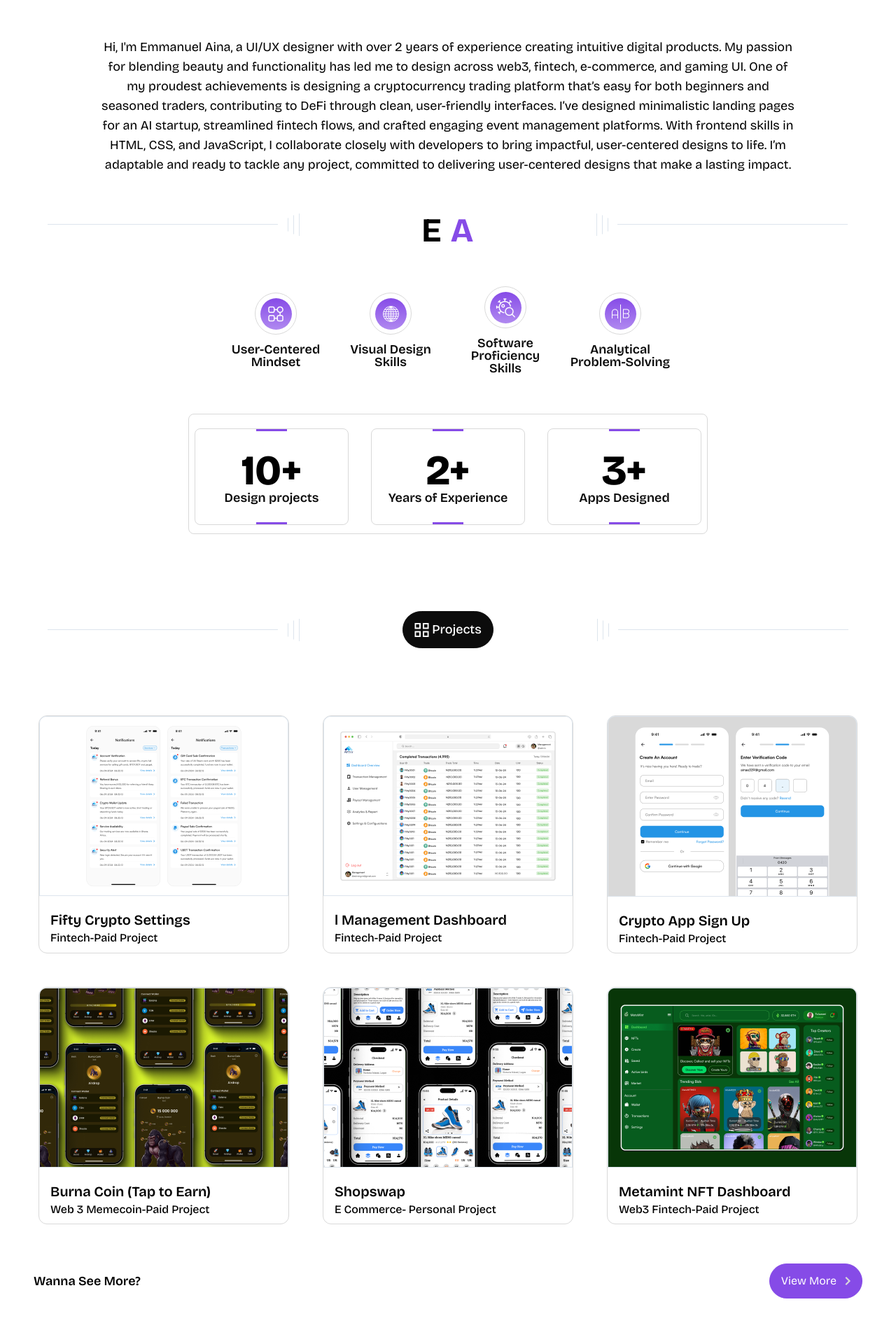
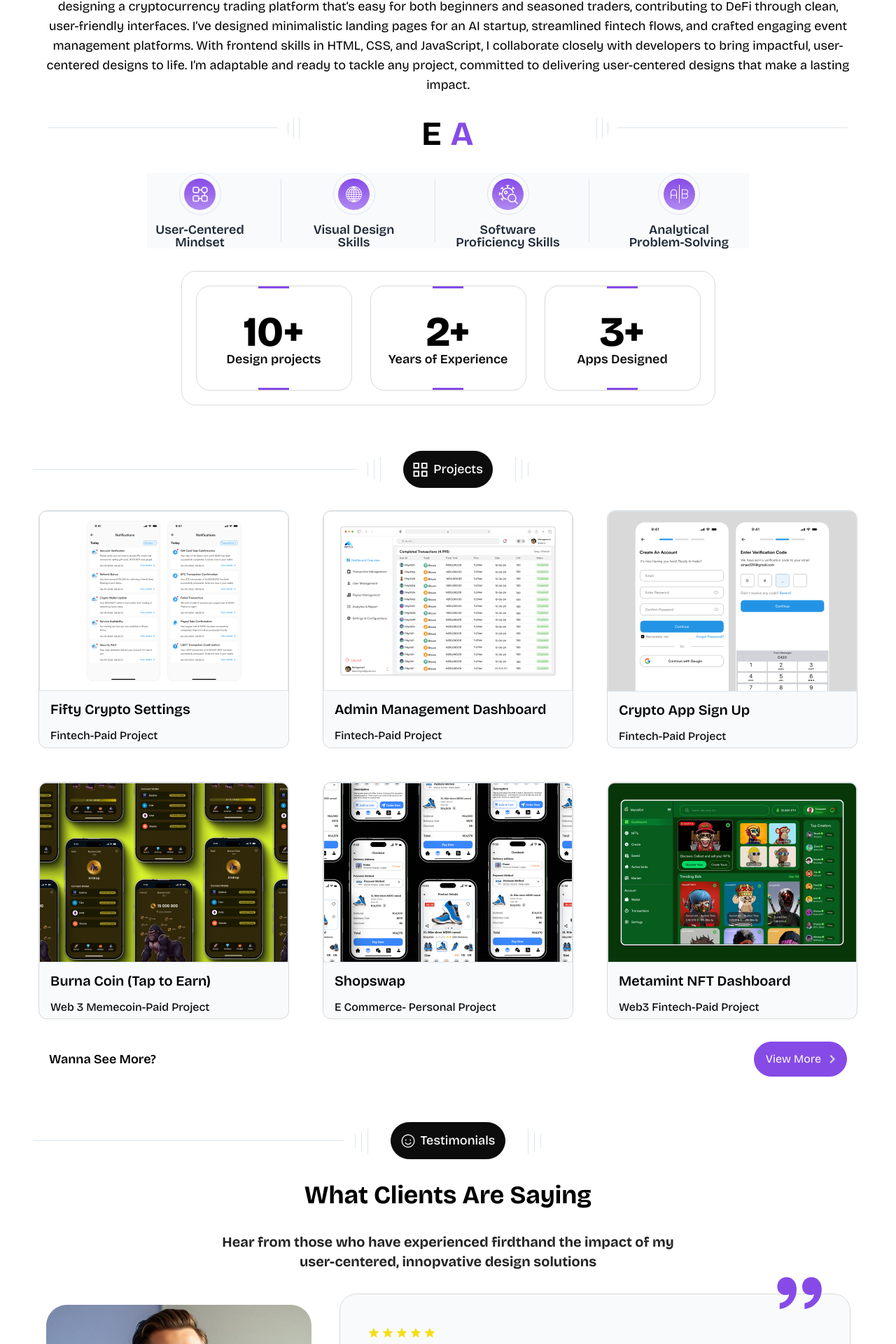
Before and after one commit to CinnamonfirJ/Emmanuelaina, a React (Vite) app: page / in a window 1280 px wide. Shown: the part 871-2791 px from the top of the page at 70% size. Built offline with nearby package versions, Linux system fonts and the light colour scheme.

Commit message:
final adjustments

```diff
--- a/src/components/Indicator.jsx
+++ b/src/components/Indicator.jsx
@@ -10,7 +10,7 @@
       "border",
       "text-[18px]",
       "font-medium",
-      "gap-1",
+      "gap-2",
     ],
     {
       variants: {
@@ -32,13 +32,12 @@
             "bg-background",
             "text-white",
             "text-nowrap",
-            // "min-w-[190px]",
             "rounded-full",
           ],
         },
         size: {
           default: ["px-2", "py-[2px]"],
-          large: ["px-4", "py-3"],
+          large: ["px-6", "py-3"],
         },
       },
       defaultVariants: {
--- a/src/components/Navbar.jsx
+++ b/src/components/Navbar.jsx
@@ -29,7 +29,10 @@
         <div>
           <ul className='max-[940px]:hidden flex justify-center items-center gap-10 text-lg font-medium'>
             {links.map((link, i) => (
-              <li key={i} className=' text-white cursor-pointer'>
+              <li
+                key={i}
+                className=' text-white hover:text-primary hover:-translate-y-[2px] transform duration-100 ease-in cursor-pointer'
+              >
                 <a href={link.link}>{link.name}</a>
               </li>
             ))}
--- a/src/components/SectionHead.jsx
+++ b/src/components/SectionHead.jsx
@@ -1,27 +1,69 @@
-import React from "react";
+// eslint-disable-next-line react/prop-types
 import Indicator from "./Indicator";
-import left from "../assets/Frame 27.png";
-import right from "../assets/Frame 28.png";
 
 const SectionHead = ({ icon, title }) => {
+  const barHeights = ["h-5", "h-7", "h-9"];
+
   return (
-    <div>
-      <div className='grid grid-cols-3 gap-8 py-10'>
-        <div className='col-span-1  flex justify-center items-center'>
-          <img src={left} alt='left' />
+    <div className='flex justify-center items-center gap-8 w-full'>
+      {/* Left Side */}
+      <div className='flex items-center justify-center w-full gap-4'>
+        <div className='flex-grow h-[1px] bg-[#DDE5ED] w-full' />
+        <div className='flex items-center gap-2'>
+          {barHeights.map((height, index) => (
+            <div key={index} className={`w-[1px] ${height} bg-[#DDE5ED]`} />
+          ))}
         </div>
-        <div className='flex justify-center items-center'>
-          <Indicator
-            variant={"title"}
-            size={"large"}
-            icon={<img src={icon} alt='title' />}
-          >
-            {title}
-          </Indicator>
+      </div>
+
+      {/* Title Section */}
+      <div className='flex items-center justify-center'>
+        <Indicator variant='title' size='large' icon={<img src={icon} />}>
+          {title}
+        </Indicator>
+      </div>
+
+      {/* Right Side */}
+      <div className='flex items-center justify-center w-full gap-4'>
+        <div className='flex items-center gap-2'>
+          {barHeights.reverse().map((height, index) => (
+            <div key={index} className={`w-[1px] ${height} bg-[#DDE5ED]`} />
+          ))}
         </div>
-        <div className='col-span-1 flex justify-center items-center'>
-          <img src={right} alt='left' />
-        </div>
+        <div className='flex-grow h-[1px]bg-[#DDE5ED]' />
+      </div>
+    </div>
+  );
+};
+
+const DecorativeElement = ({ direction }) => {
+  const barHeights = ["h-3", "h-4", "h-5"];
+
+  return (
+    <div className='relative w-full flex justify-center items-center '>
+      {/* Horizontal Line */}
+      <div className='absolute top-1/2 left-0 w-[90%] h-[2px] bg-primary' />
+      {/* Vertical Bars */}
+      <div
+        className={`absolute top-1 -translate-y-1 flex gap-1.5 ${
+          direction === "left" ? "right-0" : "left-0"
+        }`}
+      >
+        {direction === "left"
+          ? barHeights.map((height, index) => (
+              <div
+                key={index}
+                className={`w-[2px] ${height} bg-primary/80 transform -translate-y-1/2`}
+              />
+            ))
+          : barHeights
+              .reverse()
+              .map((height, index) => (
+                <div
+                  key={index}
+                  className={`w-[2px] ${height} bg-primary/80 transform -translate-y-1/2`}
+                />
+              ))}
       </div>
     </div>
   );
--- a/src/pages/Landing.jsx
+++ b/src/pages/Landing.jsx
@@ -9,22 +9,22 @@
 const Landing = () => {
   return (
     <div>
-      <section id='hero' className=' my-[70px] mx-[48px] max-md:mx-3'>
+      <section id='hero' className=' my-[65px] mx-[48px] max-md:mx-3'>
         <Hero />
       </section>
-      <section id='about' className=' my-[70px] mx-[48px] max-md:mx-3'>
+      <section id='about' className=' my-[65px] mx-[48px] max-md:mx-3'>
         <About />
       </section>
-      <section id='projects' className=' my-[70px] mx-[48px] max-md:mx-3'>
+      <section id='projects' className=' my-[65px] mx-[48px] max-md:mx-3'>
         <Project />
       </section>
-      <section id='testimonials' className=' my-[70px] mx-[48px] max-md:mx-3'>
+      <section id='testimonials' className=' my-[65px] mx-[48px] max-md:mx-3'>
         <Testimonials />
       </section>
-      <section className=' my-[70px] mx-[48px] max-md:mx-3'>
+      <section className=' my-[65px] mx-[48px] max-md:mx-3'>
         <FAQs />
       </section>
-      <section className=' my-[70px] mx-[48px] max-md:mx-3'>
+      <section className=' my-[65px] mx-[48px] max-md:mx-3'>
         <Stack />
       </section>
       <section id='contact'>
--- a/src/section/About.jsx
+++ b/src/section/About.jsx
@@ -21,12 +21,12 @@
   ];
 
   return (
-    <div className='flex flex-col gap-14 justify-center items-center'>
-      <div>
+    <div className='flex flex-col gap-8 justify-center items-center'>
+      <div className='flex justify-center items-center w-full'>
         <SectionHead icon={about} title={"About Me"} />
       </div>
       <div className='flex justify-center items-center'>
-        <p className='max-w-[1000px] text-center text-lg'>
+        <p className='max-w-[1150px] text-center text-lg'>
           Hi, I'm Emmanuel Aina, a UI/UX designer with over 2 years of
           experience creating intuitive digital products. My passion for
           blending beauty and functionality has led me to design across web3,
@@ -55,35 +55,68 @@
           <img src={right} alt='left' />
         </div>
       </div>
-      <div>
-        {/* Experience  */}
+      {/* Experience  */}
+      <div className='relative flex justify-center items-center bg-gray-50'>
+        {/* Skills Grid */}
         <div className='grid grid-cols-4 max-md:grid-cols-2 gap-5 max-md:gap-12'>
           {skills.map((skill, i) => (
-            <div
-              key={i}
-              className='flex flex-col justify-center items-center gap-3'
-            >
-              <div className='flex justify-center items-center rounded-full border border-grayBorder w-[60px] h-[60px]'>
-                <div className='flex justify-center items-center rounded-full w-[45px] h-[45px] bg-gradient-to-b from-primary to-secondary'>
-                  <img src={skill.icon} alt='icon' />
+            <div key={i} className='flex justify-center items-center gap-8'>
+              {/* Skill Icon and Title */}
+              <div className='flex flex-col justify-center items-center gap-3'>
+                <div className='flex justify-center items-center rounded-full border border-[#DDE5ED] w-[60px] h-[60px]'>
+                  <div className='flex justify-center items-center rounded-full w-[45px] h-[45px] bg-gradient-to-b from-primary to-secondary'>
+                    <img src={skill.icon} alt='icon' />
+                  </div>
+                </div>
+                <div className='font-semibold text-lg text-gray-800 max-w-[151px] text-center leading-none'>
+                  <h3>{skill.title}</h3>
                 </div>
               </div>
-              <div className='font-semibold text-lg text-background max-w-36 text-center leading-none'>
-                <h3>{skill.title}</h3>
-              </div>
+
+              {/* Vertical Line (conditionally rendered) */}
+              {i !== skills.length - 1 && (
+                <div className='h-[90px] max-md:hidden bg-[#DDE5ED] w-[1px] mx-2'></div>
+              )}
             </div>
           ))}
+        </div>
+
+        {/* Central Component */}
+        <div className='absolute flex-col items-center justify-cente hidden max-md:flex'>
+          <svg
+            width='354'
+            height='249'
+            viewBox='0 0 354 249'
+            fill='none'
+            xmlns='http://www.w3.org/2000/svg'
+          >
+            <line
+              x1='176.5'
+              y1='2.18557e-08'
+              x2='176.5'
+              y2='90'
+              stroke='#DDE5ED'
+            />
+            <line x1='176.5' y1='159' x2='176.5' y2='249' stroke='#DDE5ED' />
+            <line
+              x1='4.37114e-08'
+              y1='132.5'
+              x2='354'
+              y2='132.5'
+              stroke='#DDE5ED'
+            />
+          </svg>
         </div>
       </div>
 
       {/* Experience */}
-      <div className='grid grid-cols-3 max-md:grid-cols-1 gap-8 rounded-lg border max-w-[750px] pt-5 pb-3 px-2 border-grayBorder'>
+      <div className='grid grid-cols-3 max-md:grid-cols-1 gap-[26px] rounded-[20px] border p-[20px] border-grayBorder'>
         {experiences.map((experience, i) => (
           <div
             key={i}
-            className='flex flex-col justify-center items-center gap-3'
+            className='flex flex-col justify-center items-center gap-[26px]'
           >
-            <div className='flex flex-col justify-center items-center rounded-lg border custom-border border-grayBorder w-[220px] h-[138px]'>
+            <div className='flex flex-col justify-center items-center rounded-[20px] border custom-border border-grayBorder w-[223px] h-[150px]'>
               <div className='flex justify-center items-center rounded-full font-black text-6xl'>
                 <h1>{experience.number}</h1>
               </div>
--- a/src/section/FAQs.jsx
+++ b/src/section/FAQs.jsx
@@ -39,8 +39,8 @@
   }
 
   return (
-    <div className='flex flex-col justify-center items-center gap-14 overflow-hidden'>
-      <div>
+    <div className='flex flex-col justify-center items-center gap-8 overflow-hidden'>
+      <div className='flex justify-center items-center w-full'>
         <SectionHead icon={faq} title={"FAQs"} />
       </div>
 
--- a/src/section/Hero.jsx
+++ b/src/section/Hero.jsx
@@ -5,7 +5,7 @@
 
 const Hero = () => {
   return (
-    <div className=' flex max-[1100px]:flex-col justify-between items-center'>
+    <div className=' flex max-[1100px]:flex-col gap-10 justify-center items-center'>
       <div className='flex flex-col gap-5'>
         <div className='flex  max-[1100px]:justify-center max-[1100px]:items-center'>
           <Indicator
@@ -29,7 +29,7 @@
           <h1 className='max-[1100px]:text-center text-4xl font-bold font-Bricolage'>
             Hello! <span className=' text-primary'>I’m Emmanuel Aina</span>
           </h1>
-          <p className=' max-w-[500px] text-xl max-[1100px]:text-center'>
+          <p className=' max-w-[600px] text-xl max-[1100px]:text-center'>
             A product (UI/UX) designer specializing in web3, crypto, e-commerce,
             fintech, and gaming UI. I have a passion for creating user-friendly
             designs and a solid understanding of frontend development with HTML,
--- a/src/section/Project.jsx
+++ b/src/section/Project.jsx
@@ -18,7 +18,7 @@
     },
     {
       imgUrl: project2,
-      title: "l Management Dashboard",
+      title: "Admin Management Dashboard",
       category: "Fintech-Paid Project",
     },
     {
@@ -44,27 +44,35 @@
   ];
 
   return (
-    <div className='flex flex-col justify-center items-center gap-14'>
-      <div>
+    <div className='flex flex-col justify-center items-center gap-8'>
+      <div className='flex justify-center items-center w-full'>
         <SectionHead icon={myProject} title={"Projects"} />
       </div>
       <div className='grid grid-cols-3 max-md:grid-cols-2 max-sm:grid-cols-1 gap-12'>
         {/* Projects */}
         {projects.map((project, i) => (
-          <div key={i} className='border border-grayBorder rounded-xl'>
-            <div className='flex flex-col justify-center items-start gap-3'>
+          <div
+            key={i}
+            className='border border-grayBorder rounded-xl bg-[#F8FAFC]'
+          >
+            <div className='flex flex-col justify-center items-start gap-2'>
               <img src={project.imgUrl} alt='project' />
-              <div className='px-4 py-2'>
+              <div className='flex flex-col justify-center items-start gap-3 px-4 py-1'>
                 <h3 className='text-xl font-semibold'>{project.title}</h3>
-                <p className='text-base font-medium'>{project.category}</p>
+                <p className='text-base text-background font-medium'>
+                  {project.category}
+                </p>
               </div>
             </div>
           </div>
         ))}
       </div>
-      <div className=' flex justify-between items-center w-full'>
+      <div className=' flex justify-between items-center max-w-[1140px] w-full'>
+        <div>
           <h3 className='text-lg font-semibold'>Wanna See More?</h3>
-        <a href='/more'>
+        </div>
+        <div>
+          <a href='/'>
             <Button>
               <div>View More</div>
               <div>
@@ -74,6 +82,7 @@
           </a>
         </div>
       </div>
+    </div>
   );
 };
 
--- a/src/section/Stack.jsx
+++ b/src/section/Stack.jsx
@@ -26,8 +26,8 @@
   ];
 
   return (
-    <div className='flex flex-col justify-center items-center gap-14'>
-      <div>
+    <div className='flex flex-col justify-center items-center gap-8'>
+      <div className='flex justify-center items-center w-full'>
         <SectionHead icon={tools} title={"Essential Stacks"} />
       </div>
 
--- a/src/section/Testimonials.jsx
+++ b/src/section/Testimonials.jsx
@@ -37,8 +37,8 @@
   ];
 
   return (
-    <div className='flex flex-col justify-center items-center gap-14 overflow-hidden'>
-      <div>
+    <div className='flex flex-col justify-center items-center gap-8 overflow-hidden'>
+      <div className='flex justify-center items-center w-full'>
         <SectionHead icon={smileFace} title={"Testimonials"} />
       </div>
 
@@ -46,32 +46,67 @@
         <h3 className='text-4xl font-bold max-md:text-xl max-md:font-semibold'>
           What Clients Are Saying
         </h3>
-        <h3 className='text-xl font-bold max-w-[700px] max-md:text-base max-md:font-normal '>
+        <h3 className='text-xl font-bold max-w-[700px] text-background/90 max-md:text-base max-md:font-normal '>
           Hear from those who have experienced firdthand the impact of my
           user-centered, innopvative design solutions
         </h3>
       </div>
-      <div className=' flex justify-between items-center max-lg:flex-col  gap-10'>
+
+      {/* Image */}
+      <div className=' flex justify-between items-center max-lg:flex-col gap-10'>
         <img src={pikaso} alt='' />
-        <div className='relative flex flex-col justify-center items-start max-w-[730px] border border-grayBorder px-10 max-lg:px-2 rounded-3xl'>
-          <img
+        <div className='relative flex flex-col justify-center items-start max-w-[730px] border bg-[#F8FAFC] border-grayBorder px-10 max-lg:px-2 rounded-3xl'>
+          {/* <img
             src={qoute}
             alt='qoute'
-            className='absoulte top-[28px] -translate-y-[28px] -left-[470px] translate-x-[470px] max-w-[64px]'
-          />
-          <div className='flex gap-1 pb-4'>{stars}</div>
-          <p className='text-lg max-md:text-sm pb-6'>
-            “Emmanuel’s work on our crypto trading app was nothing short of
-            phenomenal. From the start, he demonstrated a deep understanding of
-            both the technical complexities and user needs. His design not only
-            transformed the app visually but also elevated the entire user
-            experience, making the intricate world of crypto trading feel simple
-            and approachable. His attention to detail, creativity, and
-            user-first approach truly set him apart. Our users rave about the
-            clean, seamless interface, Emmanuel’s unique ability to balance
-            creativity with functionality has undoubtedly taken our platform to
-            new heights, and we couldn’t be more thrilled with the results!”
-          </p>
+            className='absoulte top-[12px] -translate-y-[12px] -left-[470px] translate-x-[470px]'
+          /> */}
+          <div className='flex justify-end items-end w-full'>
+            <div className='absoulte top-[25px] -translate-y-[25px] -right-5'>
+              <svg
+                width='64'
+                height='47'
+                viewBox='0 0 64 47'
+                fill='none'
+                xmlns='http://www.w3.org/2000/svg'
+              >
+                <path
+                  d='M17.2 24L18.6 23.6C17.8 24.4 16.8667 25 15.8 25.4C14.7333 25.8 13.3333 26 11.6 26C8.66667 26 6.06667 24.9333 3.8 22.8C1.53333 20.6667 0.400001 17.6667 0.400001 13.8C0.400001 9.93333 1.6 6.79999 4 4.39999C6.53333 1.86666 9.73333 0.59999 13.6 0.59999C17.6 0.59999 21 2.13332 23.8 5.19999C26.6 8.26666 28 12.5333 28 18C28 25.3333 25.7333 31.6667 21.2 37C16.6667 42.2 10.8667 45.2667 3.8 46.2V37.8C7.66667 37 10.8667 35.4 13.4 33C15.9333 30.6 17.2 27.6 17.2 24ZM52.8 24L54.4 23.6C53.6 24.4 52.6 25 51.4 25.4C50.3333 25.8 49 26 47.4 26C44.3333 26 41.6667 24.9333 39.4 22.8C37.1333 20.6667 36 17.6667 36 13.8C36 9.93333 37.2 6.79999 39.6 4.39999C42.1333 1.86666 45.3333 0.59999 49.2 0.59999C53.3333 0.59999 56.8 2.13332 59.6 5.19999C62.4 8.26666 63.8 12.5333 63.8 18C63.8 25.3333 61.4667 31.6667 56.8 37C52.2667 42.2 46.4667 45.2667 39.4 46.2V37.8C43.4 37 46.6 35.4 49 33C51.5333 30.6 52.8 27.6 52.8 24Z'
+                  fill='#864BE7'
+                />
+              </svg>
+            </div>
+          </div>
+          <div className='flex gap-1 pb-3'>{stars}</div>
+
+          <div>
+            <p className='text-lg max-md:text-sm pb-6 text-background'>
+              “Emmanuel’s work on our crypto trading app was nothing short of
+              phenomenal. From the start, he demonstrated a deep understanding
+              of both the technical complexities and user needs. His design not
+              only transformed the app visually but also elevated the entire
+              user experience, making the intricate world of crypto trading feel
+              simple and approachable. His attention to detail, creativity, and
+              user-first approach truly set him apart. Our users rave about the
+              clean, seamless interface, Emmanuel’s unique ability to balance
+              creativity with functionality has undoubtedly taken our platform
+              to new heights, and we couldn’t be more thrilled with the
+              results!”
+            </p>
+          </div>
+          <div className='pb-6 w-full'>
+            {/* <svg
+              width='601'
+              height='1'
+              viewBox='0 0 601 1'
+              fill='none'
+              xmlns='http://www.w3.org/2000/svg'
+            >
+              <line y1='0.5' x2='601' y2='0.5' stroke='#000000' />
+            </svg> */}
+            <div className='h-[1px] bg-[#DDE5ED]'></div>
+          </div>
+
           <div className='flex justify-between items-center pb-6 w-full'>
             <div>
               <h3 className='text-2xl max-md:text-lg font-semibold'>
```
Also changed, not shown: src/section/Footer.jsx (+4 -4 lines). Lines whose indentation alone changed are shown as unchanged.
